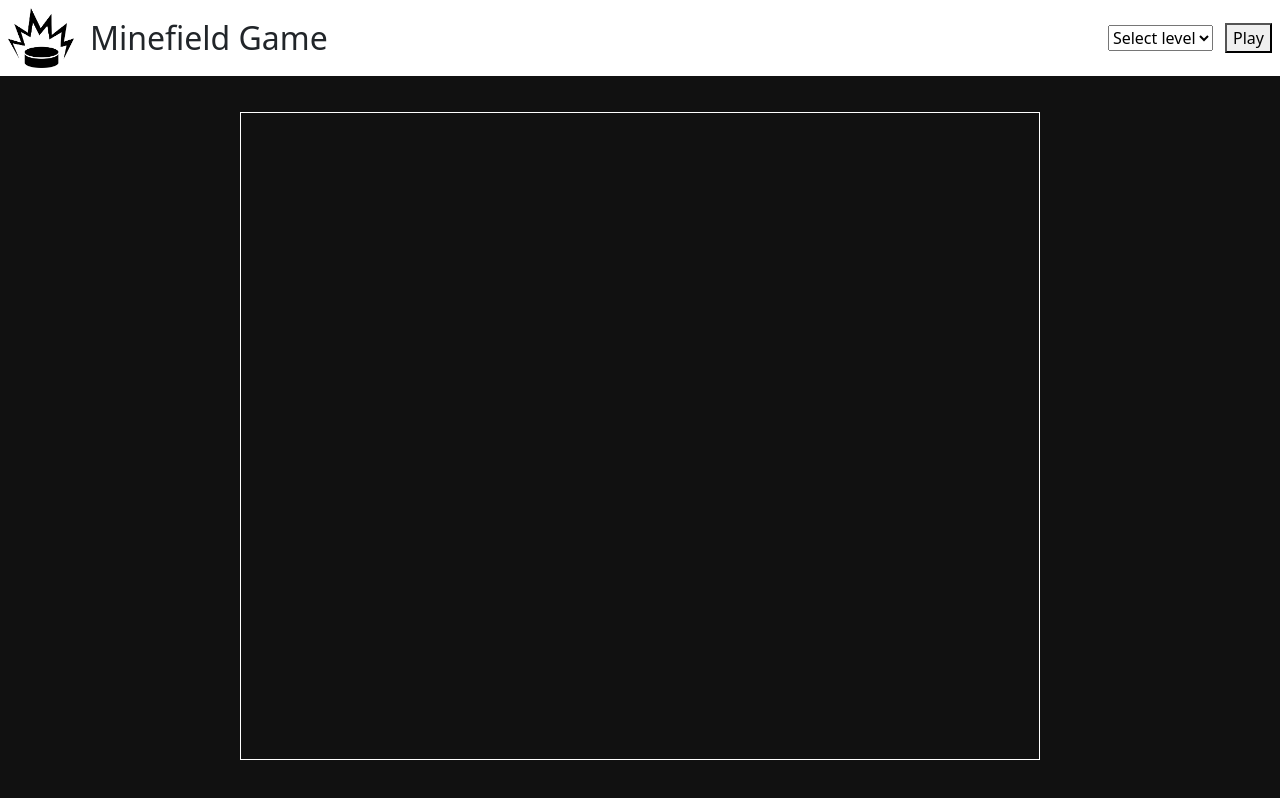
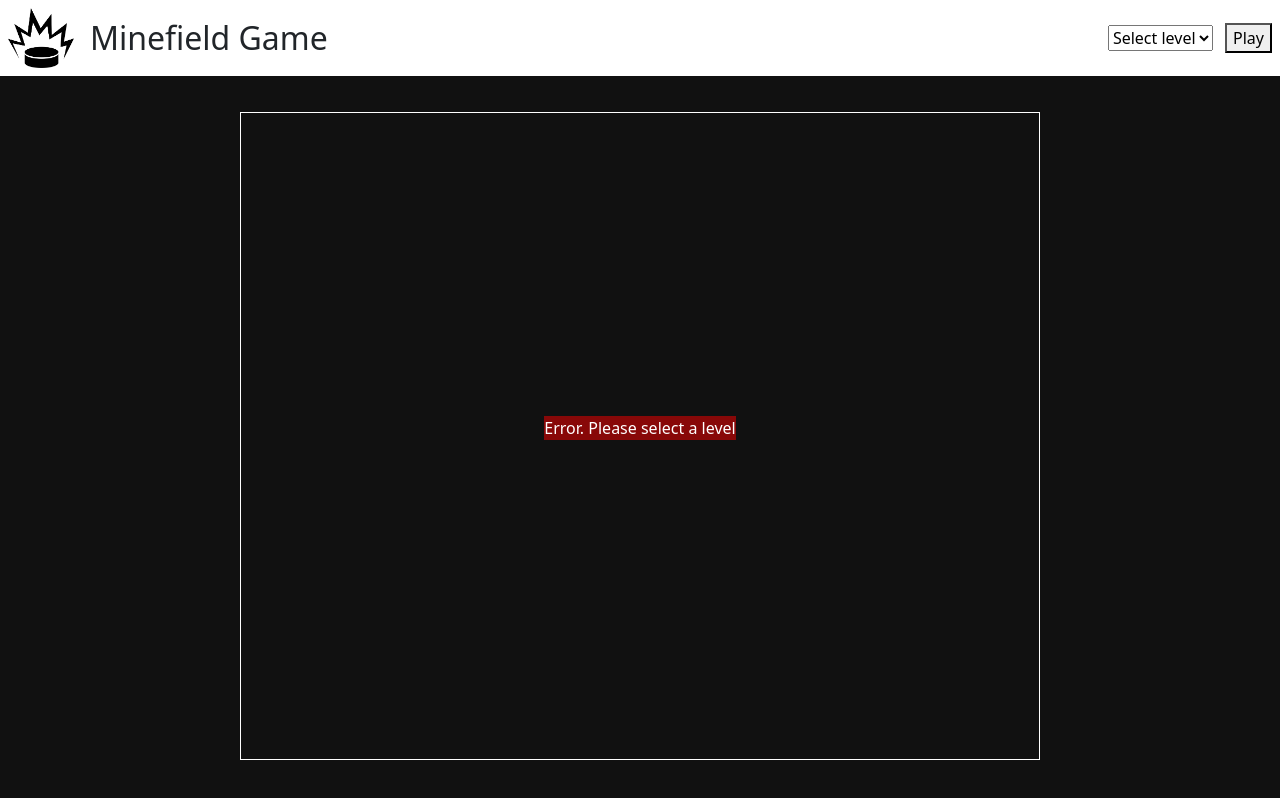
Before and after one commit to LeonardoMartignoni/js-campominato-grid, a plain HTML site: page index.html in a window 1280 px wide. Both pictures are taken after a click on the button "Play". Drawn offline with nearby package versions, Linux system fonts and the light colour scheme.

Commit message:
Added error text

```diff
--- a/css/style.css
+++ b/css/style.css
@@ -54,3 +54,8 @@ main {
     background-color: white;
     color: #111;
 }
+
+#error_text {
+    background-color: rgba(255, 0, 0, 0.5);
+    color: white;
+}
--- a/index.html
+++ b/index.html
@@ -35,7 +35,9 @@
 	</header>
 
 	<main class="d-flex justify-content-center align-items-center">
-		<div id="grid" class="d-flex flex-wrap"></div>
+		<div id="grid" class="d-flex flex-wrap justify-content-center align-items-center">
+			<p id="error_text"></p>
+		</div>
 	</main>
 
 
--- a/js/main.js
+++ b/js/main.js
@@ -1,14 +1,13 @@
-
 // Prendo il bottone dall'HTML
 const buttonPlay = document.getElementById('button_play');
+
+// Prendo il messaggio di errore per quando non verrà inserito un livello
+const errorText = document.getElementById('error_text');
 
 // Prendo la #grid nell'HTML
 const gridElement = document.getElementById('grid');
 
 buttonPlay.addEventListener('click', function () {
-
-    // Resetto la griglia
-    gridElement.innerHTML = '';
 
     // Prendo il valore della difficoltà
     const getDifficultyLevel = document.getElementById('difficulty_level').value;
@@ -19,28 +18,32 @@ buttonPlay.addEventListener('click', function () {
 
     // Difficoltà facile
     if (getDifficultyLevel == 'easy') {
+        // Resetto la griglia
+        gridElement.innerHTML = '';
         gridDimension = 100;
         squareClass = 'easy';
     }
 
     // Difficoltà normale
     else if (getDifficultyLevel == 'normal') {
+        // Resetto la griglia
+        gridElement.innerHTML = '';
         gridDimension = 81;
         squareClass = 'normal';
     }
 
     // Difficoltà difficile
     else if (getDifficultyLevel == 'hard') {
+        // Resetto la griglia
+        gridElement.innerHTML = '';
         gridDimension = 49;
         squareClass = 'hard';
     }
 
     // Difficoltà non selezionata
     else {
-
+        errorText.innerHTML = 'Error. Please select a level';
     }
-
-    console.log(getDifficultyLevel);
 
     // Invoco la funzione
     generateGrid(gridElement, gridDimension);
```
